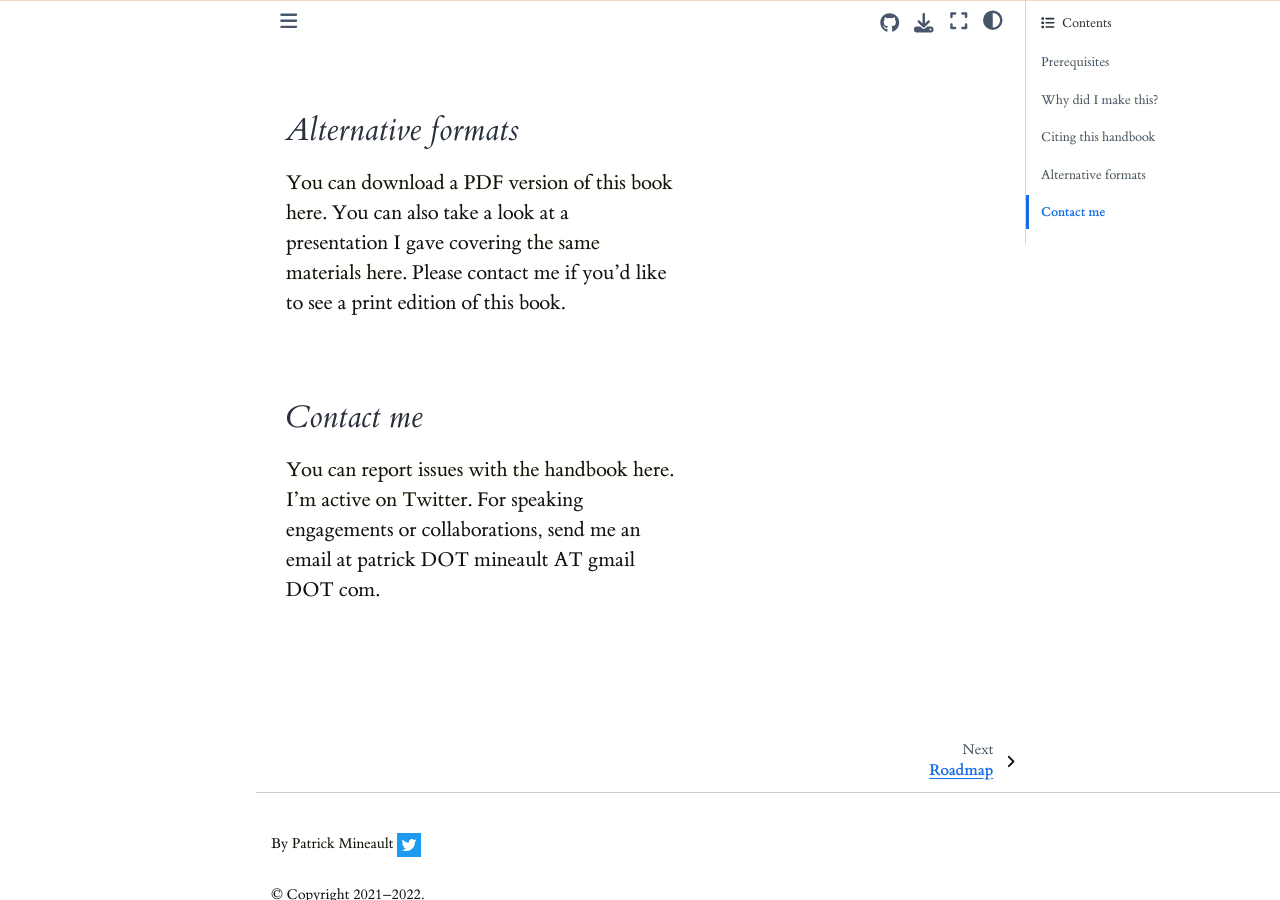
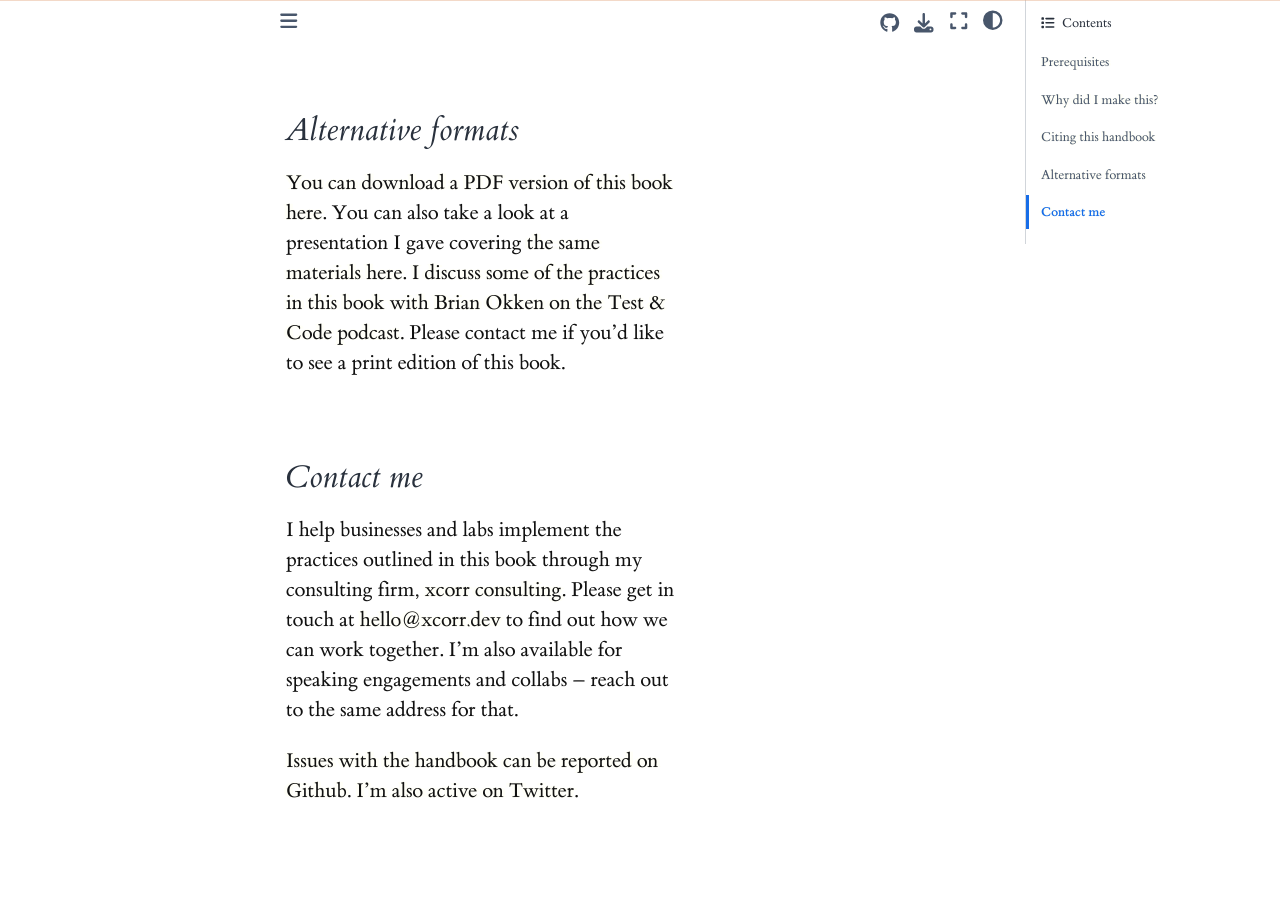
Before and after one commit to patrickmineault/codebook, a Jupyter Book: the page built from index.md, in a window 1280 px wide and 900 px high, scrolled down 4471 px. Built offline with Jupyter Book 1.0.4 settings and Sphinx 7.4.7 and the Sphinx Book theme 1.1.4, drawn with Linux system fonts in a browser that asks for light colours.

Commit message:
Update index with xcorr.dev info

```diff
--- a/index.md
+++ b/index.md
@@ -49,8 +49,10 @@ Patrick J Mineault & The Good Research Code Handbook Community (2021). _The Good
 
 ## Alternative formats
 
-<a href="_static/book.pdf">You can download a PDF version of this book here</a>. You can also take a look at a presentation I gave covering [the same materials](https://github.com/patrickmineault/research_code) [here](https://www.crowdcast.io/e/nma2021/29). Please contact me if you'd like to see a print edition of this book.
+<a href="_static/book.pdf">You can download a PDF version of this book here</a>. You can also take a look at a presentation I gave covering [the same materials](https://github.com/patrickmineault/research_code) [here](https://www.crowdcast.io/e/nma2021/29). [I discuss some of the practices in this book with Brian Okken on the Test & Code podcast](https://testandcode.com/193). Please contact me if you'd like to see a print edition of this book.
 
 ## Contact me
 
-<a href="https://github.com/patrickmineault/codebook/issues">You can report issues with the handbook here</a>. <a href='https://twitter.com/patrickmineault'>I'm active on Twitter</a>. For speaking engagements or collaborations, send me an email at patrick DOT mineault AT gmail DOT com.
+I help businesses and labs implement the practices outlined in this book through my consulting firm, [xcorr consulting](https://xcorr.dev). Please get in touch at [hello@xcorr.dev](mailto:hello@xcorr.dev) to find out how we can work together. I'm also available for speaking engagements and collabs – reach out to the same address for that.
+
+<a href="https://github.com/patrickmineault/codebook/issues">Issues with the handbook can be reported on Github</a>. <a href='https://twitter.com/patrickmineault'>I'm also active on Twitter</a>.
```
